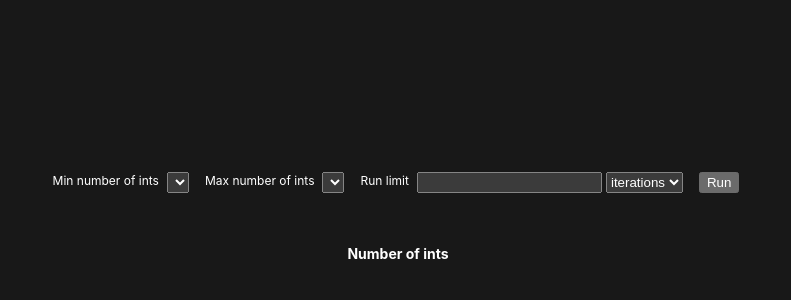
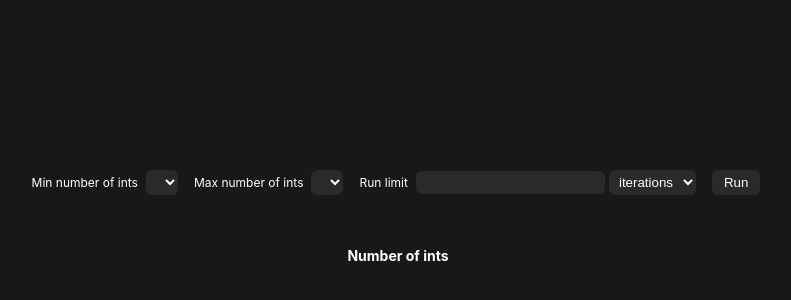
Before and after one commit to Volcomix/ml-browser-gpu, a website built with Vite: page sum-webgpu/index.html in a window 1280 px wide. Shown: the part 176-476 px from the top of the page, without its empty margins (244-1035 px from the left). Built offline with nearby package versions, Linux system fonts and the light colour scheme.

Commit message:
Style inputs and button

```diff
--- a/src/sum-webgpu/style.css
+++ b/src/sum-webgpu/style.css
@@ -32,6 +32,7 @@ header {
 label {
   display: grid;
   grid-auto-flow: column;
+  align-items: center;
 
   > :first-child {
     margin-left: 8px;
@@ -42,12 +43,29 @@ input {
   text-align: right;
 }
 
+select,
+input,
+button {
+  border: none;
+  background-color: #2a2a2a;
+  padding: 4px 6px;
+  border-radius: 6px;
+  outline: none;
+  transition: background-color 100ms;
+
+  &:hover {
+    background-color: #373737;
+  }
+}
+
 input + select {
   margin-left: 4px;
 }
 
 button {
   margin-left: auto;
+  padding: 4px 12px;
+  cursor: pointer;
 }
 
 table {
```
